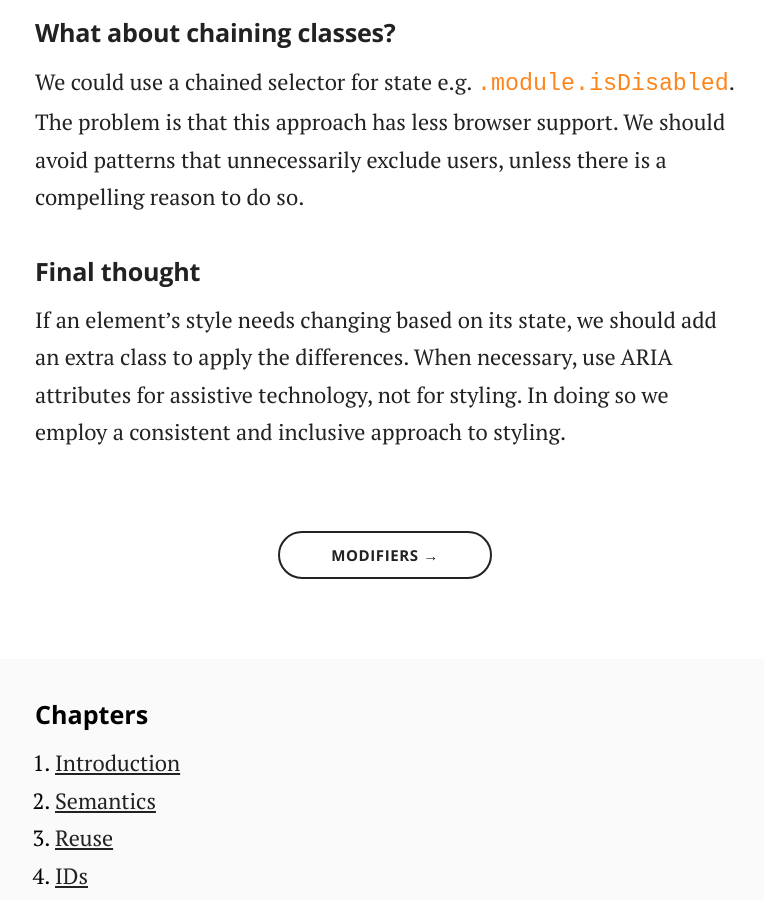
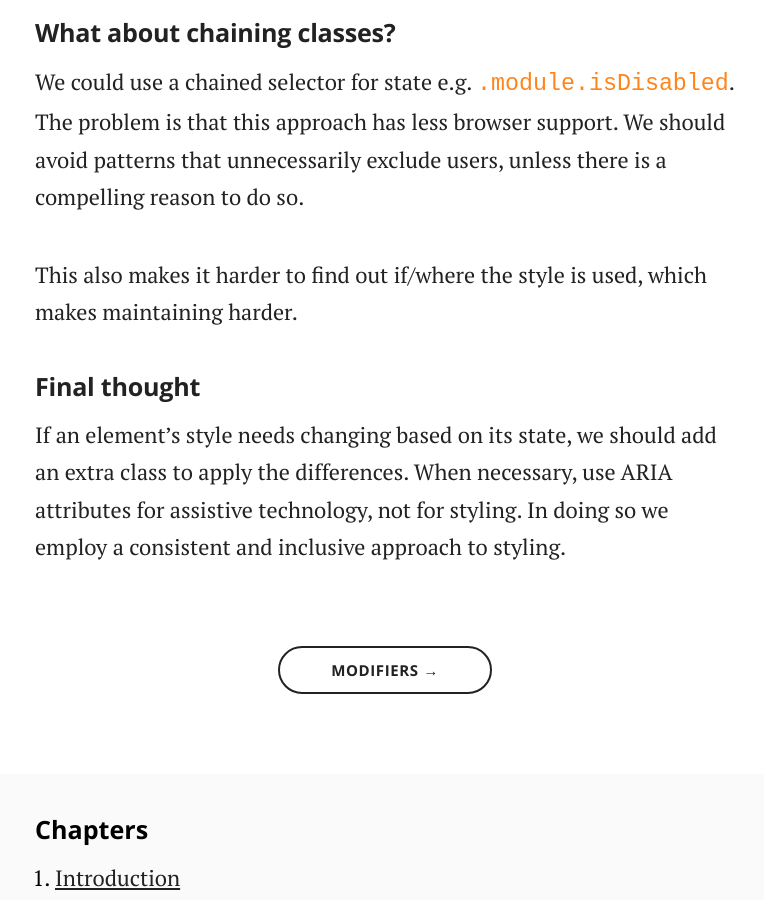
Before and after one commit to adamsilver/maintainablecss.com-jekyll, a Jekyll site: the page built from _chapters/07-state.md, in a window 1280 px wide and 900 px high, scrolled down 1931 px. Shown: the whole window, without its empty margins (255-1019 px from the left). Built offline with Jekyll 4.4.1, drawn with Linux system fonts in a browser that asks for light colours.

Commit message:
Update 07-state.md
Extra reason added to not chain classes.

```diff
--- a/_chapters/07-state.md
+++ b/_chapters/07-state.md
@@ -41,6 +41,8 @@ Also, using an attribute (instead of a class) selector has [less support](https:
 
 We could use a chained selector for state e.g. `.module.isDisabled`. The problem is that this approach has less browser support. We should avoid patterns that unnecessarily exclude users, unless there is a compelling reason to do so.
 
+This also makes it harder to find out if/where the style is used, which makes maintaining harder.
+
 ## Final thought
 
 If an element's style needs changing based on its state, we should add an extra class to apply the differences. When necessary, use ARIA attributes for assistive technology, not for styling. In doing so we employ a consistent and inclusive approach to styling.
```
